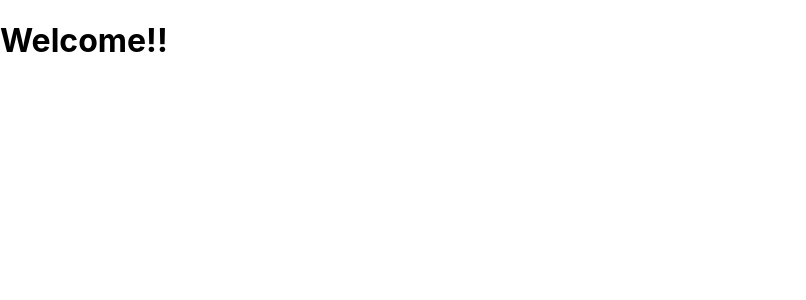
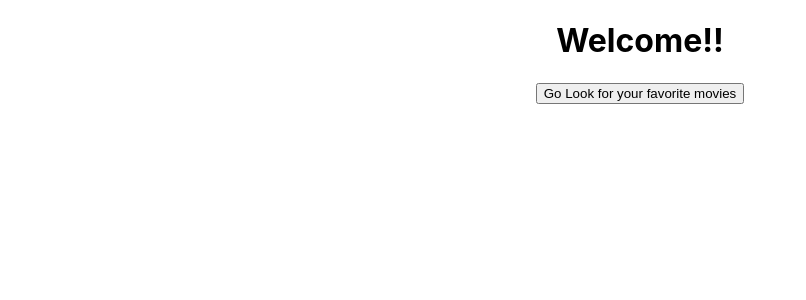
Before and after one commit to ninjascare/omdb_api_practice, a React (Create React App) app in the folder omdb_api/: page / in a window 1280 px wide. Shown: the top 300 px of the page, without its empty margins (0-806 px from the left). Built offline with nearby package versions, Linux system fonts and the light colour scheme.

Commit message:
aded some more things

```diff
--- a/omdb_api/src/components/HomePage.js
+++ b/omdb_api/src/components/HomePage.js
@@ -1,11 +1,15 @@
-import React, { Component } from 'react'
-
+import React, { Component } from "react";
+import { Link } from "react-router-dom";
+import "../App.css";
 export default class HomePage extends Component {
   render() {
     return (
-      <div>
+      <div className='App'>
         <h1>Welcome!!</h1>
+        <Link to="/movies">
+          <button>Go Look for your favorite movies</button>
+        </Link>
       </div>
-    )
+    );
   }
 }
```
